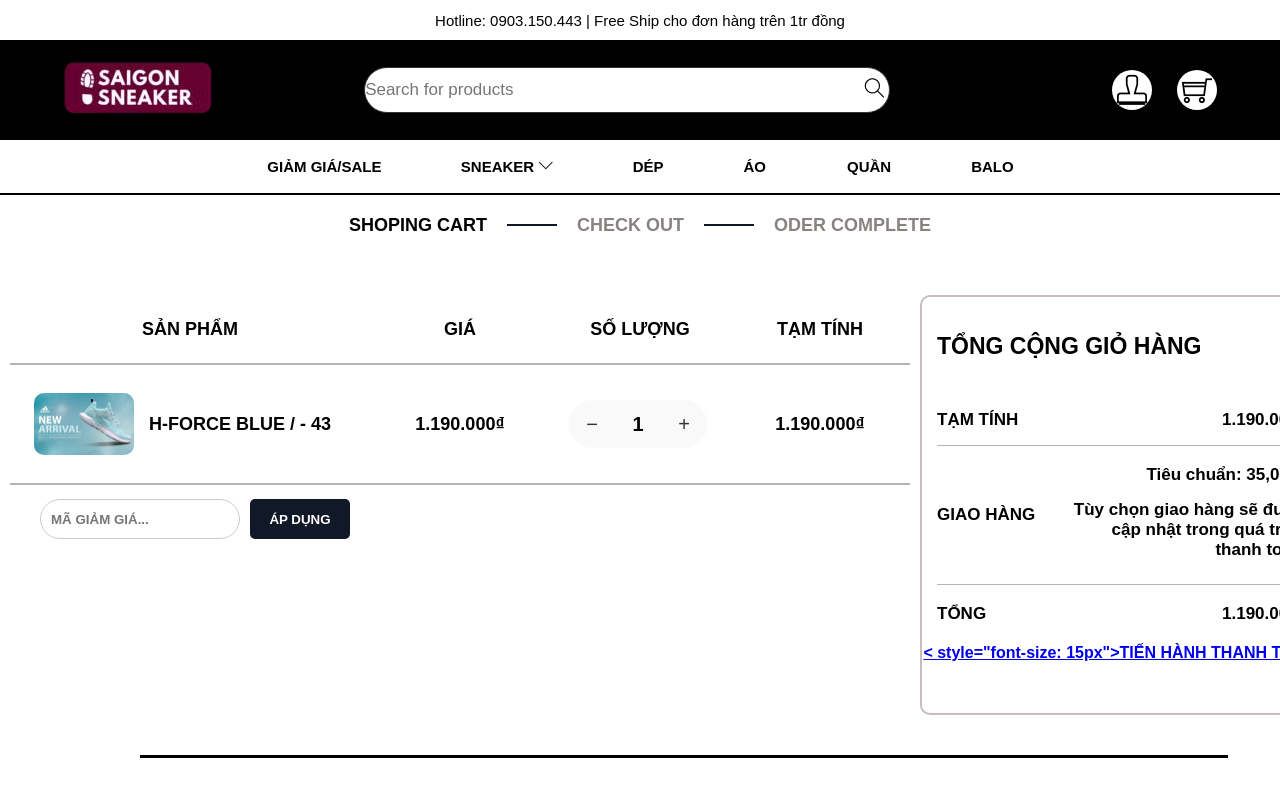
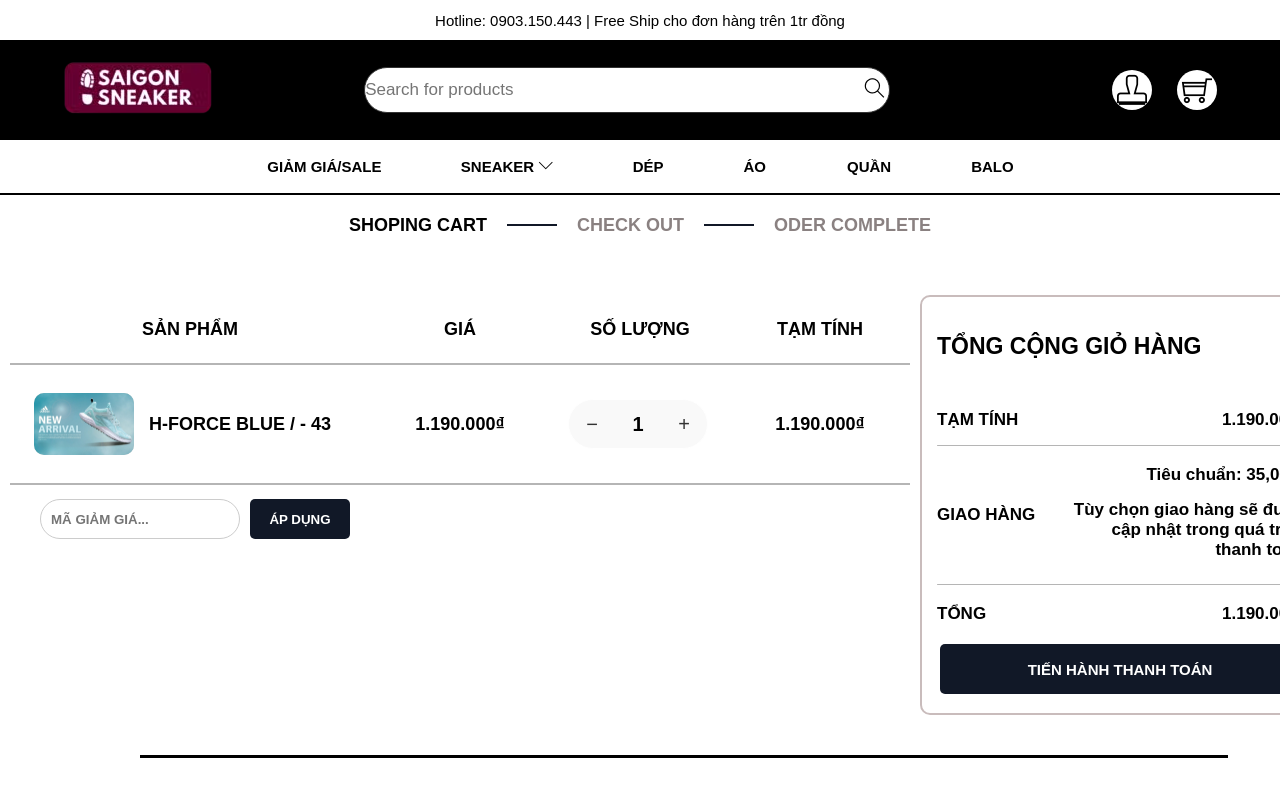
Before and after one commit to bactran26/shoe_shop, a plain HTML site: page cart.html in a window 1280 px wide. Shown: the top 785 px of the page. Drawn offline with Linux system fonts and the light colour scheme.

Commit message:
sửa lỗi cart.html

```diff
--- a/cart.html
+++ b/cart.html
@@ -168,8 +168,8 @@
             >
           </div>
           <div class="thanhtoan4">
-            <a href="cartcheckout.html">
-                < style="font-size: 15px">TIẾN HÀNH THANH TOÁN</>
+            <a href="cartcheckout.html"> <button style="font-size: 15px">TIẾN HÀNH THANH TOÁN</button >
+
             </a>
           </div>
         </div>
```
